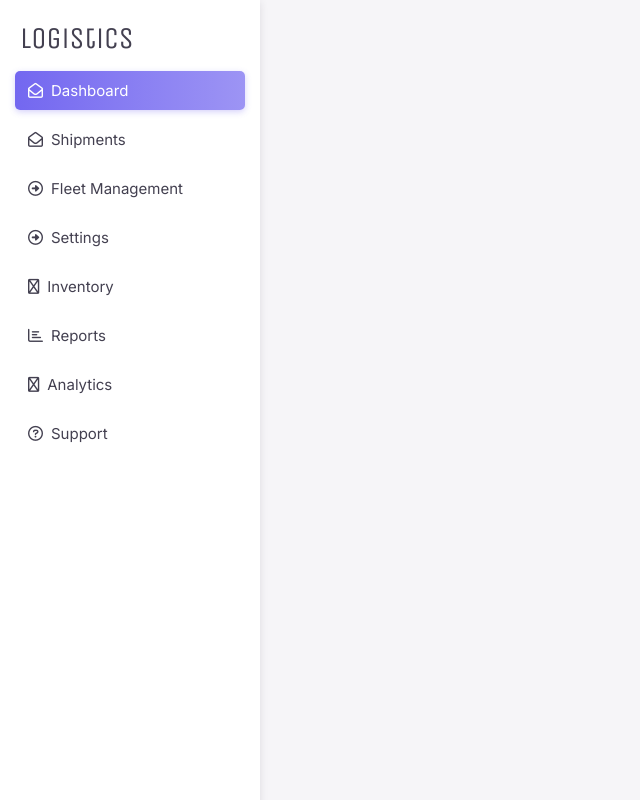
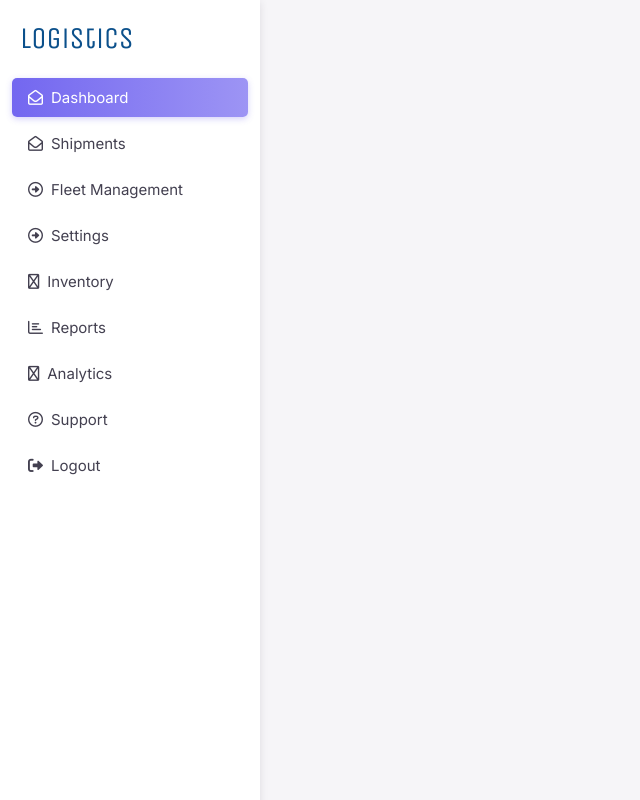
Before and after one commit to joseph-johnson27001/logistics-dashboard, a Vue app: page / in a window 1280 px wide. Shown: the whole page, without its empty margins (0-640 px from the left). Built offline with nearby package versions, Linux system fonts and the light colour scheme.

Commit message:
Sidebar layout

```diff
--- a/src/components/Navigation/SideBar.vue
+++ b/src/components/Navigation/SideBar.vue
@@ -11,6 +11,10 @@
         @click="setActive(item.name)"
       >
         <i :class="item.icon"></i> {{ item.label }}
+      </li>
+      <!-- The Logout item -->
+      <li @click="logout" class="logout-item">
+        <i class="fas fa-sign-out-alt"></i> Logout
       </li>
     </ul>
   </div>
@@ -70,6 +74,9 @@ export default {
     setActive(item) {
       this.activeItem = item;
     },
+    logout() {
+      console.log("Logging out...");
+    },
   },
 };
 </script>
@@ -79,11 +86,14 @@ export default {
   width: 260px;
   background-color: #fff;
   color: rgba(47, 43, 61, 0.9);
-  height: 100vh;
+  height: 100%;
   padding-top: 20px;
   position: fixed;
   font-size: 15px;
   box-shadow: 0 2px 8px rgba(47, 43, 61, 0.12);
+  display: flex;
+  flex-direction: column;
+  justify-content: space-between;
 }
 
 .sidebar-title {
@@ -95,11 +105,13 @@ export default {
   font-family: "Unica One", sans-serif;
   font-weight: 400;
   margin: 0;
+  color: #0b508b;
 }
 
 .sidebar ul {
   list-style: none;
   padding: 0px 5px;
+  flex-grow: 1;
 }
 
 .sidebar ul li {
@@ -107,7 +119,7 @@ export default {
   line-height: 23px;
   cursor: pointer;
   border-radius: 5px;
-  margin: 10px;
+  margin: 7px;
   display: flex;
   align-items: center;
 }
@@ -120,7 +132,7 @@ export default {
   background: linear-gradient(
     270deg,
     rgba(115, 103, 240, 0.7),
-    rgb(115, 103, 240) 100%
+    rgb(115, 103, 240)
   );
   box-shadow: 0 2px 6px rgba(115, 103, 240, 0.3);
   color: white;
@@ -128,11 +140,32 @@ export default {
 
 .sidebar ul li i {
   margin-right: 8px;
-  margin-left: 5px;
+  margin-left: 8px;
   color: rgba(47, 43, 61, 0.9);
 }
 
 .sidebar ul li.active i {
   color: white;
 }
+
+.logout-item {
+  padding: 8px;
+  cursor: pointer;
+  display: flex;
+  align-items: center;
+  color: rgba(47, 43, 61, 0.9);
+  margin-top: auto;
+}
+
+.logout-item:hover {
+  background-color: #f0f0f1;
+}
+
+.logout-item i {
+  margin-right: 8px;
+}
+
+.logout-item:hover i {
+  color: #ff4d4f;
+}
 </style>
```
